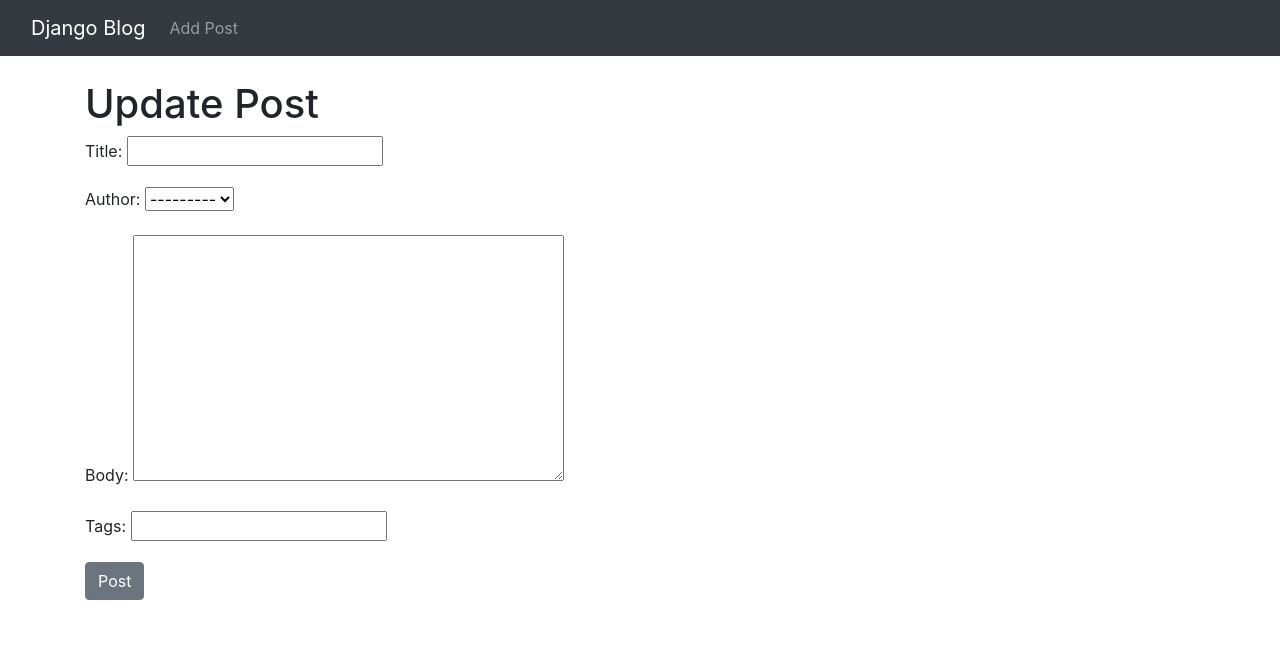
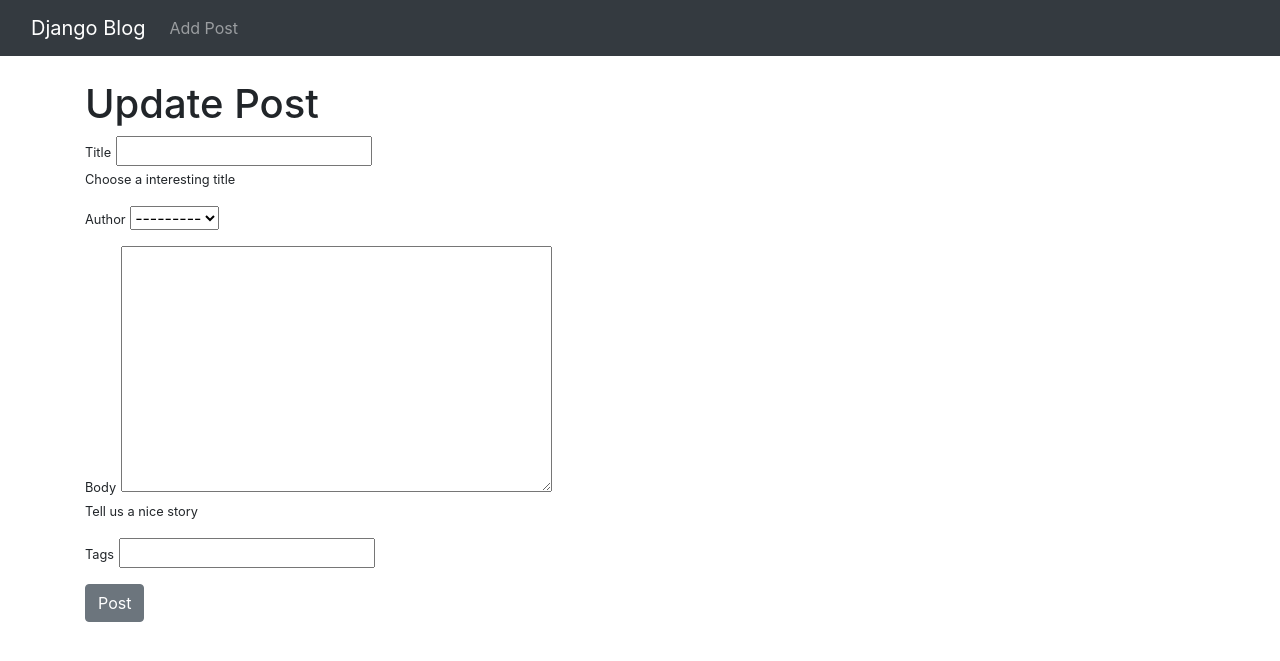
Before and after one commit to pzandre/django-blog, a Django app: template src/blog/templates/update_post.html in a window 1280 px wide. Shown: the top 661 px of the page. Run offline with Django 3.2, Linux system fonts and the light colour scheme; the template is opened without the code that fills it: values that come from a table or form of the project are taken from there, others are empty; some libraries are stand-ins or nearby versions.

Commit message:
Fixed Forms help texts

```diff
--- a/src/blog/forms.py
+++ b/src/blog/forms.py
@@ -5,6 +5,11 @@ class PostForm(forms.ModelForm):
     class Meta:
         model = Post
         fields = ['title', 'author', 'body', 'tags']
+
+        help_texts = {
+            'title': 'Choose a interesting title',
+            'body': 'Tell us a nice story',
+        }
 
         widget = {
             'title': forms.TextInput(attrs={'class': 'form-control', 'placeholder': 'Enter the title for your post'}),
@@ -19,6 +24,11 @@ class EditForm(forms.ModelForm):
         model = Post
         fields = ['title', 'body', 'tags']
 
+        help_texts = {
+            'title': 'Choose a interesting title',
+            'body': 'Tell us a nice story',
+        }
+
         widget = {
             'title': forms.TextInput(attrs={'class': 'form-control', 'placeholder': 'Enter the title for your post'}),
             'body': forms.Textarea(attrs={'class': 'form-control', 'placeholder': "What's in your mind?"}),
--- a/src/blog/templates/update_post.html
+++ b/src/blog/templates/update_post.html
@@ -3,10 +3,14 @@
 {% block content %}
 
 <h1>Update Post</h1>
-<div class="mb-3">
 <form method="POST">
-    {% csrf_token %}
-    {{ form.as_p }}
-    <button class="btn btn-secondary">Post</button>
-</div>
+  {% csrf_token %}
+  {% for field in form %}
+    <div class="mb-3">
+      <small>{{ field.label }}</small>
+      {{ field }}
+      <br/><small>{{ field.help_text }}</small>
+    </div>
+  {% endfor %}
+  <button class="btn btn-secondary">Post</button>
 {%  endblock %}
```
Also changed, not shown: src/blog/templates/add_post.html (+9 -4 lines).
